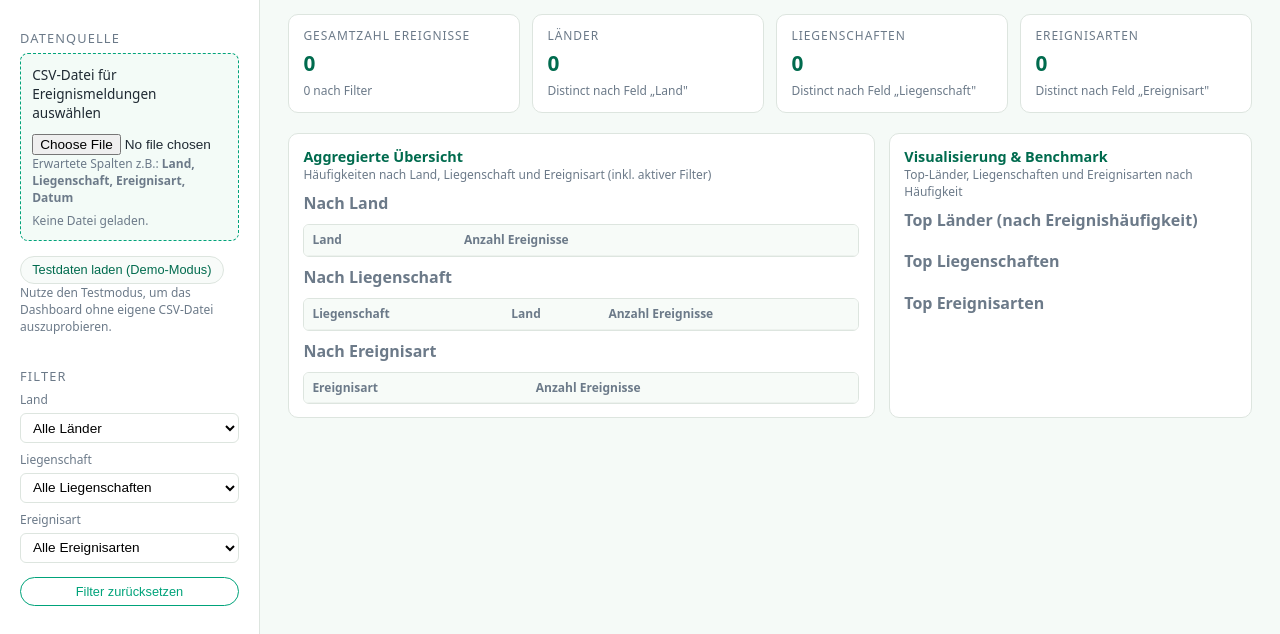
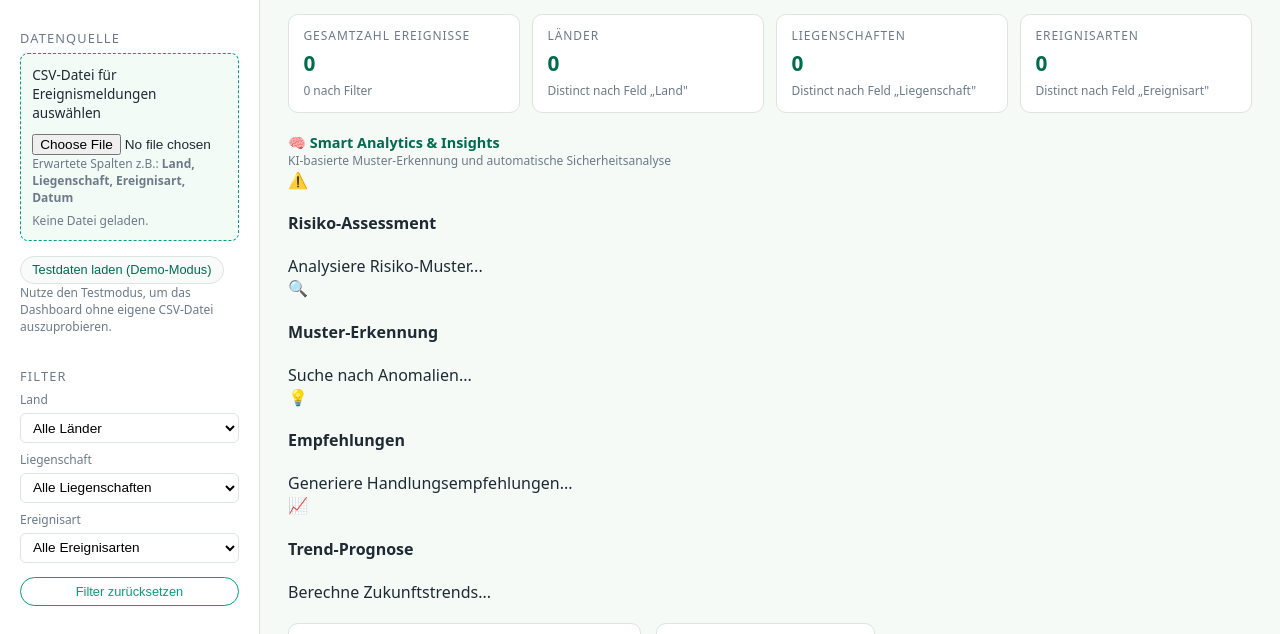
Before and after one commit to BNT266/Coredinate-Dashboard, a website: page index.html in a window 1280 px wide. Shown: the part 98-732 px from the top of the page. Drawn offline with nearby package versions, Linux system fonts and the light colour scheme.

Commit message:
Update index.html

```diff
--- a/index.html
+++ b/index.html
@@ -137,7 +137,69 @@
                 <div class="card-subvalue">Distinct nach Feld „Ereignisart"</div>
             </div>
         </section>
+</section>
 
+        <!-- ===== HIER EINFÜGEN (neue Zeilen) ===== -->
+        <section class="analytics-panel">
+            <div class="panel-header">
+                <div>
+                    <div class="panel-title">🧠 Smart Analytics & Insights</div>
+                    <div class="panel-subtitle">
+                        KI-basierte Muster-Erkennung und automatische Sicherheitsanalyse
+                    </div>
+                </div>
+            </div>
+
+            <div class="insights-grid">
+                <!-- Risk Assessment -->
+                <div class="insight-card">
+                    <div class="insight-header">
+                        <span class="insight-icon">⚠️</span>
+                        <h4>Risiko-Assessment</h4>
+                    </div>
+                    <div id="riskAssessment" class="insight-content">
+                        <div class="loading">Analysiere Risiko-Muster...</div>
+                    </div>
+                </div>
+
+                <!-- Pattern Detection -->
+                <div class="insight-card">
+                    <div class="insight-header">
+                        <span class="insight-icon">🔍</span>
+                        <h4>Muster-Erkennung</h4>
+                    </div>
+                    <div id="patternDetection" class="insight-content">
+                        <div class="loading">Suche nach Anomalien...</div>
+                    </div>
+                </div>
+
+                <!-- Smart Recommendations -->
+                <div class="insight-card">
+                    <div class="insight-header">
+                        <span class="insight-icon">💡</span>
+                        <h4>Empfehlungen</h4>
+                    </div>
+                    <div id="smartRecommendations" class="insight-content">
+                        <div class="loading">Generiere Handlungsempfehlungen...</div>
+                    </div>
+                </div>
+
+                <!-- Trend Forecast -->
+                <div class="insight-card">
+                    <div class="insight-header">
+                        <span class="insight-icon">📈</span>
+                        <h4>Trend-Prognose</h4>
+                    </div>
+                    <div id="trendForecast" class="insight-content">
+                        <div class="loading">Berechne Zukunftstrends...</div>
+                    </div>
+                </div>
+            </div>
+        </section>
+        <!-- ===== BIS HIER ===== -->
+
+        <!-- Grids -->
+        <section class="content-grid">
         <!-- Grids -->
         <section class="content-grid">
             <!-- Left: Tables -->
```
